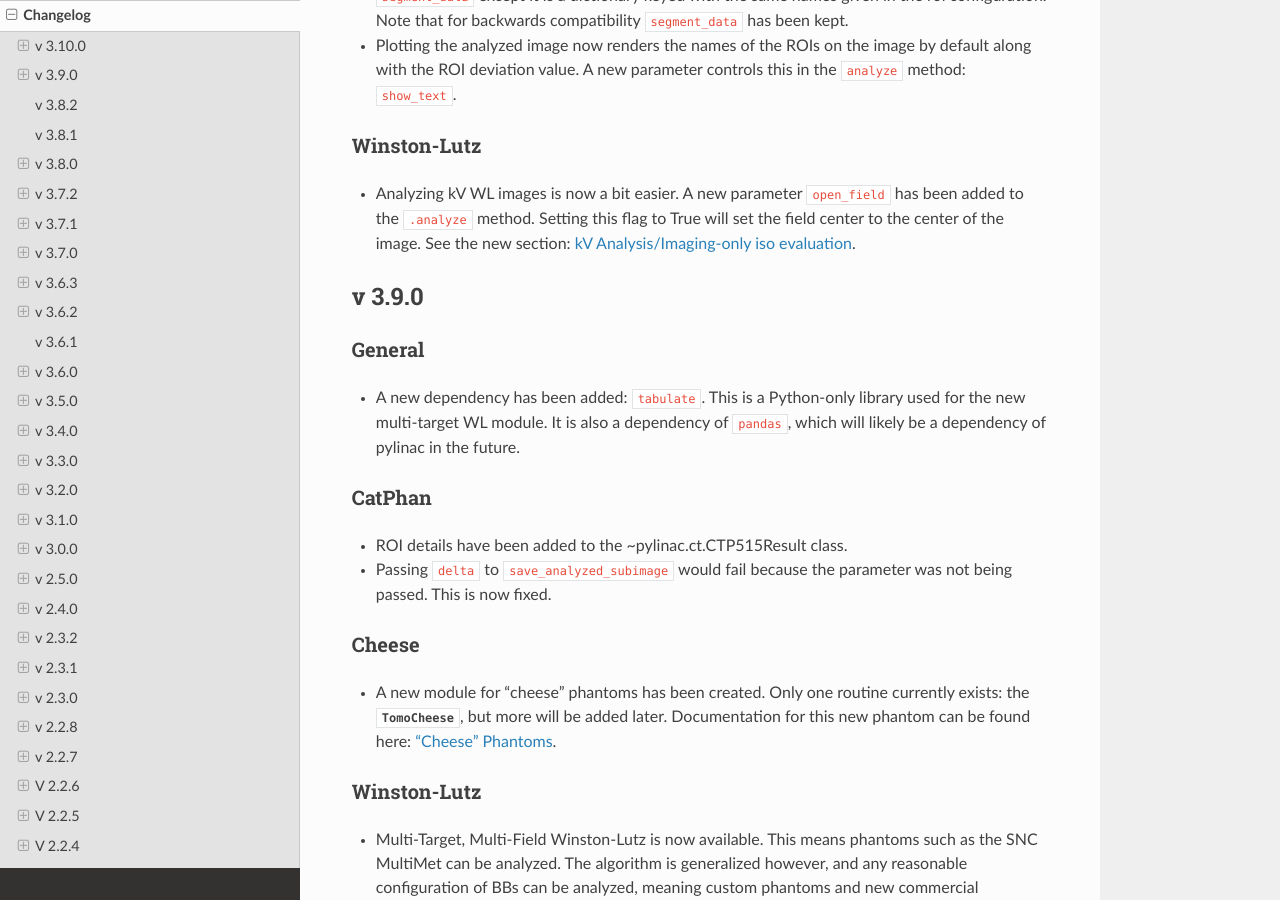
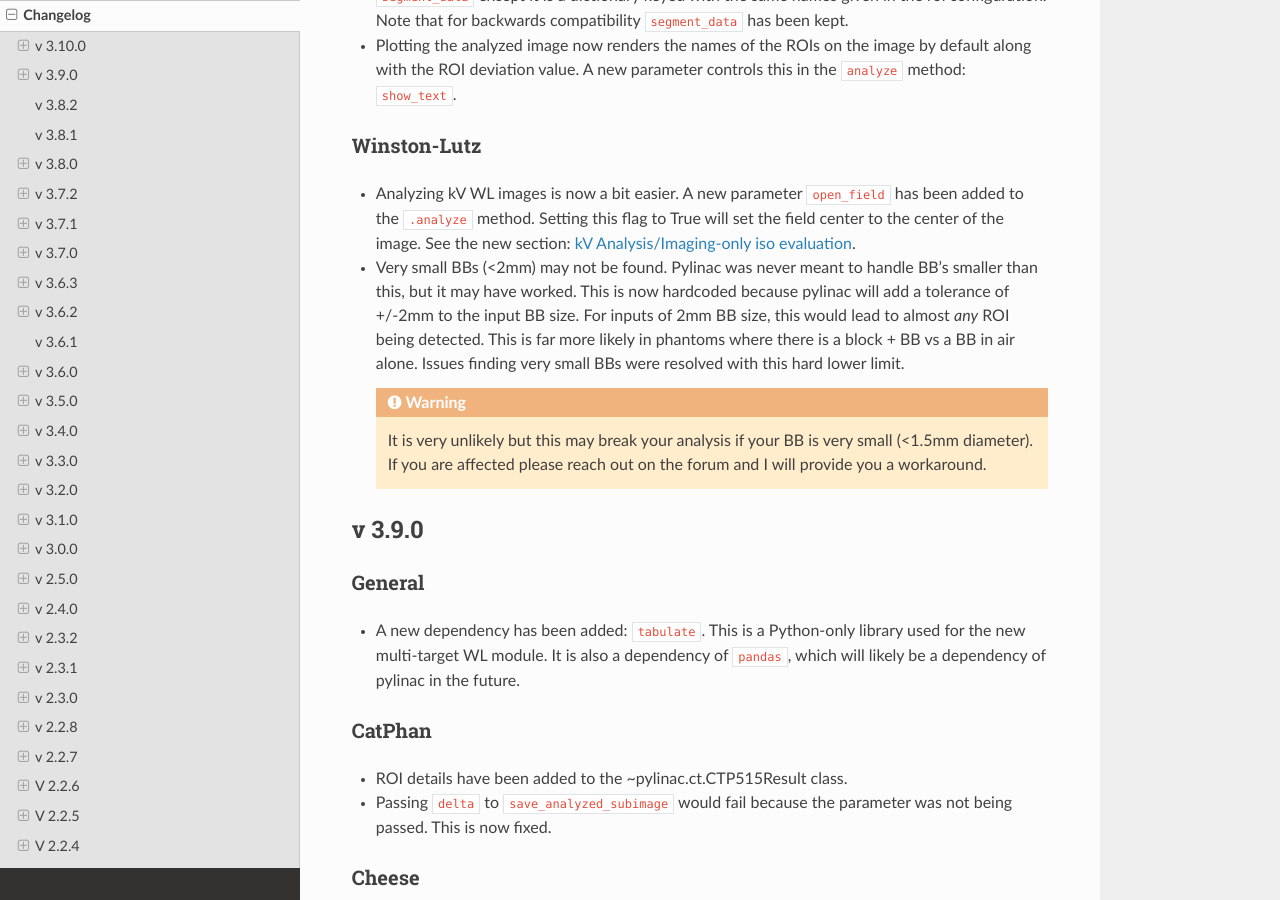
Before and after one commit to jrkerns/pylinac, a Sphinx documentation site: the page built from docs/source/changelog.rst, in a window 1280 px wide and 900 px high, scrolled down 998 px. Built offline with Sphinx 7.4.7 and the Read the Docs theme 2.0.0, drawn with Linux system fonts in a browser that asks for light colours; cross-references to code outside the pages are shown as plain code.

Commit message:
added details to changelog

```diff
--- a/docs/source/changelog.rst
+++ b/docs/source/changelog.rst
@@ -46,6 +46,16 @@ Winston-Lutz
 
 * Analyzing kV WL images is now a bit easier. A new parameter ``open_field`` has been added to the ``.analyze`` method.
   Setting this flag to True will set the field center to the center of the image. See the new section: :ref:`kv_wl_analysis`.
+* Very small BBs (<2mm) may not be found. Pylinac was never meant to handle BB's smaller than this, but it may have worked.
+  This is now hardcoded because pylinac will add a tolerance of +/-2mm to the input BB size. For inputs of 2mm BB size,
+  this would lead to almost *any* ROI being detected. This is far more likely in phantoms where there is a block + BB vs
+  a BB in air alone. Issues finding very small BBs were resolved with this hard lower limit.
+
+  .. warning::
+
+        It is very unlikely but this may break your analysis if your BB is very small (<1.5mm diameter). If you are affected please
+        reach out on the forum and I will provide you a workaround.
+
 
 v 3.9.0
 -------
```
